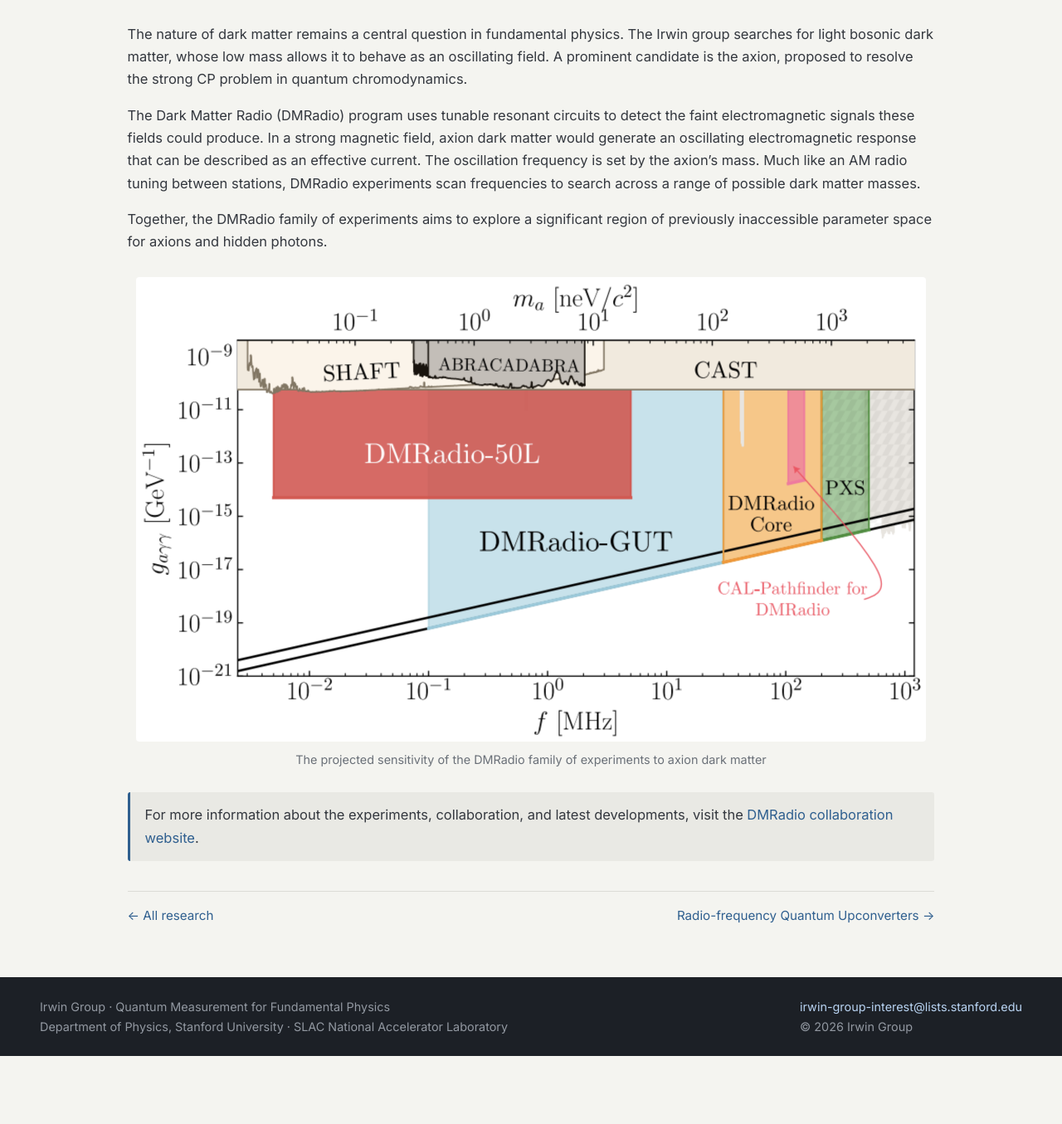
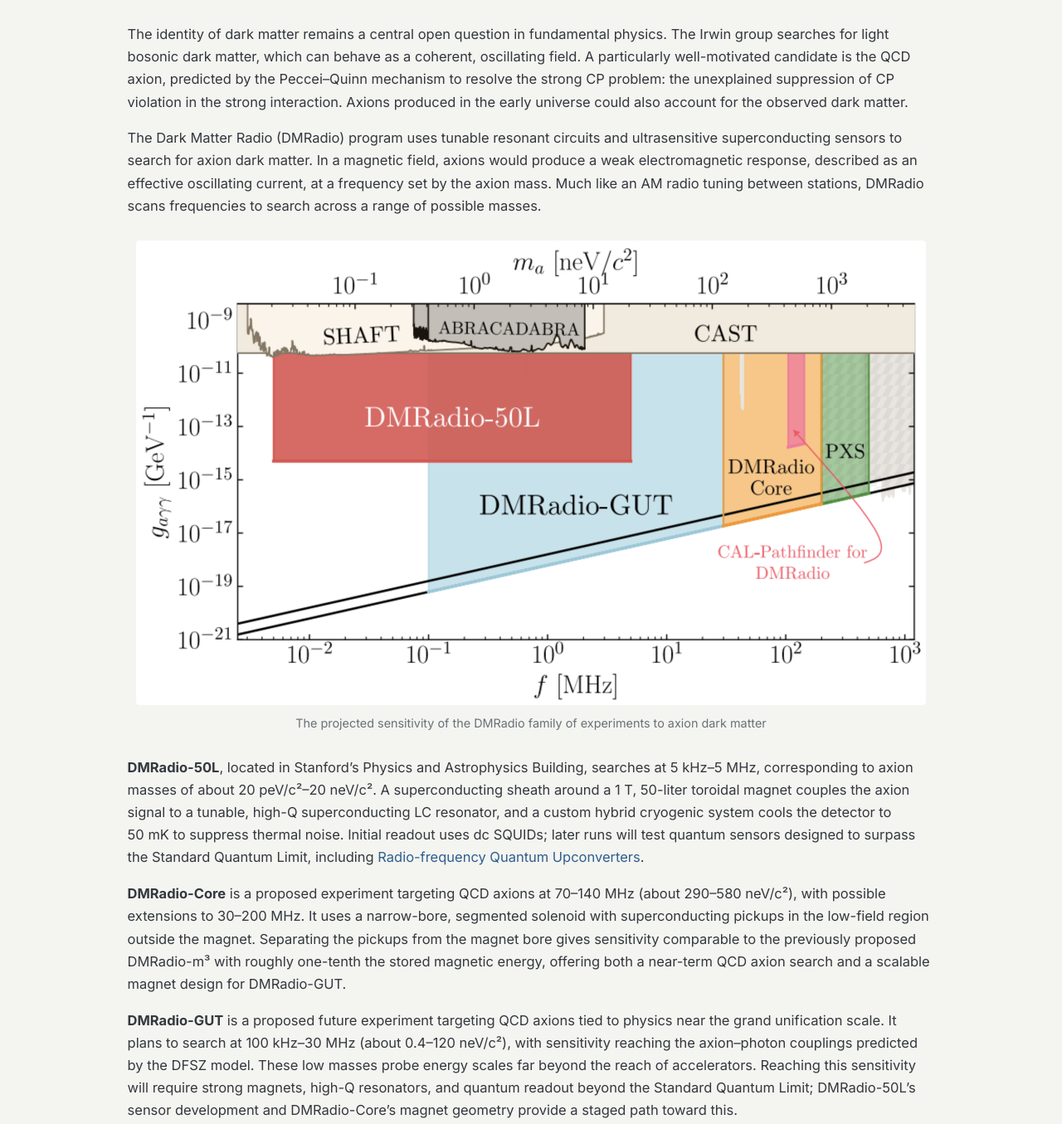
Before and after one commit to irwin-group/irwin-group-site, a plain HTML site: page research-dmradio.html in a window 1280 px wide. Shown: the part 433-1788 px from the top of the page at 83% size. Before the commit the page ends 1706 px from the top, so only its background shows below. Drawn offline with nearby package versions, Linux system fonts and the light colour scheme.

Commit message:
dmradio section update

```diff
--- a/research-dmradio.html
+++ b/research-dmradio.html
@@ -40,13 +40,15 @@
     <section class="page-head photo-head"><img class="banner-bg" src="images/banners/dmradio-page.jpg" alt="" style="object-position:center 78%" onerror="this.remove()"><div class="container"><div class="breadcrumb"><a href="research.html">Research</a> /</div><h1>Dark Matter Radio</h1></div></section>
     <section>
       <div class="container article">
-        <p>The nature of dark matter remains a central question in fundamental physics. The Irwin group searches for light bosonic dark matter, whose low mass allows it to behave as an oscillating field. A prominent candidate is the axion, proposed to resolve the strong CP problem in quantum chromodynamics.</p>
-        <p>The Dark Matter Radio (DMRadio) program uses tunable resonant circuits to detect the faint electromagnetic signals these fields could produce. In a strong magnetic field, axion dark matter would generate an oscillating electromagnetic response that can be described as an effective current. The oscillation frequency is set by the axion&rsquo;s mass. Much like an AM radio tuning between stations, DMRadio experiments scan frequencies to search across a range of possible dark matter masses.</p>
-        <p>Together, the DMRadio family of experiments aims to explore a significant region of previously inaccessible parameter space for axions and hidden photons.</p>
+        <p>The identity of dark matter remains a central open question in fundamental physics. The Irwin group searches for light bosonic dark matter, which can behave as a coherent, oscillating field. A particularly well-motivated candidate is the QCD axion, predicted by the Peccei&ndash;Quinn mechanism to resolve the strong CP problem: the unexplained suppression of CP violation in the strong interaction. Axions produced in the early universe could also account for the observed dark matter.</p>
+        <p>The Dark Matter Radio (DMRadio) program uses tunable resonant circuits and ultrasensitive superconducting sensors to search for axion dark matter. In a magnetic field, axions would produce a weak electromagnetic response, described as an effective oscillating current, at a frequency set by the axion mass. Much like an AM radio tuning between stations, DMRadio scans frequencies to search across a range of possible masses.</p>
         <figure>
-          <img src="images/dmradio-sensitivity.png" alt="Projected sensitivity of DMRadio-50L, DMRadio-GUT and DMRadio Core to axion dark matter" onerror="this.parentNode.style.display='none'">
+          <img src="images/dmradio-sensitivity.png" alt="Projected sensitivity of the DMRadio family of experiments to axion dark matter" onerror="this.parentNode.style.display='none'">
           <figcaption>The projected sensitivity of the DMRadio family of experiments to axion dark matter</figcaption>
         </figure>
+        <p><strong>DMRadio-50L</strong>, located in Stanford&rsquo;s Physics and Astrophysics Building, searches at 5&nbsp;kHz&ndash;5&nbsp;MHz, corresponding to axion masses of about 20&nbsp;peV/c&sup2;&ndash;20&nbsp;neV/c&sup2;. A superconducting sheath around a 1&nbsp;T, 50-liter toroidal magnet couples the axion signal to a tunable, high-Q superconducting LC resonator, and a custom hybrid cryogenic system cools the detector to 50&nbsp;mK to suppress thermal noise. Initial readout uses dc SQUIDs; later runs will test quantum sensors designed to surpass the Standard Quantum Limit, including <a href="research-rqu.html">Radio-frequency Quantum Upconverters</a>.</p>
+        <p><strong>DMRadio-Core</strong> is a proposed experiment targeting QCD axions at 70&ndash;140&nbsp;MHz (about 290&ndash;580&nbsp;neV/c&sup2;), with possible extensions to 30&ndash;200&nbsp;MHz. It uses a narrow-bore, segmented solenoid with superconducting pickups in the low-field region outside the magnet. Separating the pickups from the magnet bore gives sensitivity comparable to the previously proposed DMRadio-m&sup3; with roughly one-tenth the stored magnetic energy, offering both a near-term QCD axion search and a scalable magnet design for DMRadio-GUT.</p>
+        <p><strong>DMRadio-GUT</strong> is a proposed future experiment targeting QCD axions tied to physics near the grand unification scale. It plans to search at 100&nbsp;kHz&ndash;30&nbsp;MHz (about 0.4&ndash;120&nbsp;neV/c&sup2;), with sensitivity reaching the axion&ndash;photon couplings predicted by the DFSZ model. These low masses probe energy scales far beyond the reach of accelerators. Reaching this sensitivity will require strong magnets, high-Q resonators, and quantum readout beyond the Standard Quantum Limit; DMRadio-50L&rsquo;s sensor development and DMRadio-Core&rsquo;s magnet geometry provide a staged path toward this.</p>
         <!-- TODO: replace # with the DMRadio collaboration website URL -->
         <p class="callout">For more information about the experiments, collaboration, and latest developments, visit the <a href="#">DMRadio collaboration website</a>.</p>
         <div class="subnav"><a href="research.html">&larr; All research</a><a href="research-rqu.html">Radio-frequency Quantum Upconverters &rarr;</a></div>
```
